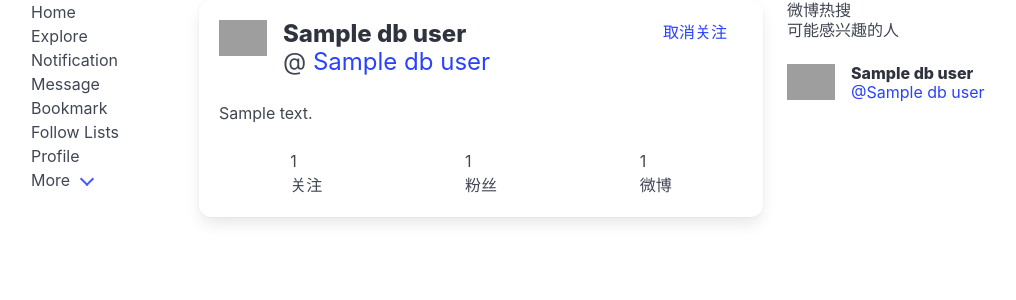
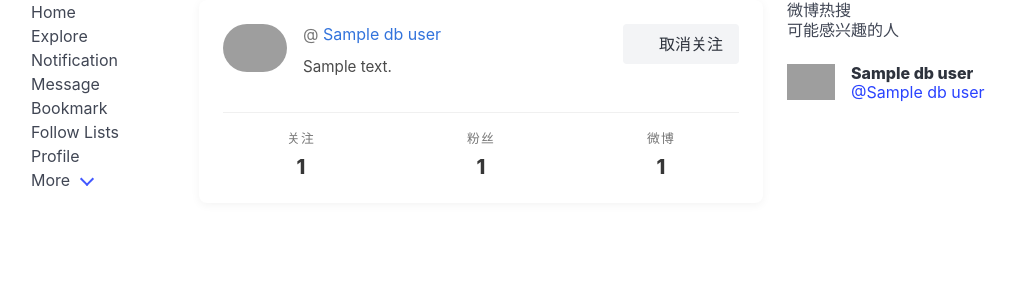
Before and after one commit to lixiang0/WeiboSpider, a Flask app: page /f in a window 1280 px wide. Shown: the part 80-380 px from the top of the page, without its empty margins (61-1077 px from the left). Run offline with Flask 3, Linux system fonts and the light colour scheme; the visitor is signed in with stand-in values (Sample User, id 1); a database or web service that is not in the repository returns one stand-in record (values such as "Sample title"); parts of the project's set-up code (start-up, migrations or seed data) failed here and were passed over; some libraries are stand-ins or nearby versions; grey boxes are pictures that could not be loaded.

Commit message:
优化关注页面的显示

```diff
--- a/flaskr/templates/blog/uitem.html
+++ b/flaskr/templates/blog/uitem.html
@@ -1,37 +1,150 @@
+<div class="user-profile-card">
+  <div class="card-content">
+    <div class="media">
+      <div class="media-left">
+        <figure class="image is-64x64">
+          <img src="/static/avatar/{{ user['_id'] }}.jpg" alt="{{ user['screen_name'] }} 的头像" class="is-rounded">
+        </figure>
+      </div>
 
+      <div class="media-content">
+        <!-- <h2 class="title is-4">{{ user['screen_name'] }}</h2> -->
+        <p class="subtitle is-6">@<a href='/u/{{ user['_id'] }}' class="user-profile-link"> {{ user['screen_name'] }} </a></p>
+        {% if user['description'] %}
+          <p class="user-description">{{ user['description'] }}</p>
+        {% endif %}
+      </div>
 
-<div class="box">
-    <div class="card-content">
-      <div class="media">
-        <div class="media-left">
-          <figure class="image is-48x48">
-            <img src="/static/avatar/{{ user['_id'] }}.jpg" alt="avatar image">
-          </figure>
+      <div class="media-right">
+        <button class="button follow-button {% if dicts['follow'] %}is-light{% else %}is-primary{% endif %}">
+          <span class="icon">
+            <i class="fas {% if dicts['follow'] %}fa-user-minus{% else %}fa-user-plus{% endif %}"></i>
+          </span>
+          <span>
+            {% if dicts['follow'] %}
+              <a href="/ufollow/{{ user['id'] }}">取消关注</a>
+            {% else %}
+              <a href="/follow/{{ user['id'] }}">关注</a>
+            {% endif %}
+          </span>
+        </button>
+      </div>
+    </div>
 
+    <footer class="profile-stats">
+      <div class="columns is-mobile has-text-centered">
+        <div class="column">
+          <p class="heading">关注</p>
+          <p class="title is-5">{{ user['follow_count'] }}</p>
         </div>
-
-        <div class="media-content">
-          <p class="title is-4">{{ user['screen_name'] }}</p>
-          <p class="subtitle is-4">@<a href='/u/{{ user['_id'] }} '> {{ user['screen_name'] }} </a></p>
-
+        <div class="column">
+          <p class="heading">粉丝</p>
+          <p class="title is-5">{{ user['followers_count'] }}</p>
         </div>
-        <div class="media-left">
-          <p class="is-rounded">{% if dicts['follow'] %}<a href="/ufollow/{{ user['id'] }}">取消关注</a>{% else %}<a href="/follow/{{ user['id'] }}">关注</a>{% endif %}</p>
+        <div class="column">
+          <p class="heading">微博</p>
+          <p class="title is-5">{{ user['statuses_count'] }}</p>
         </div>
       </div>
+    </footer>
+  </div>
+</div>
 
-      <div class="content">
-        {{ user['description'] }}
-        <br>
-        <!-- <time datetime="2016-1-1">11:09 PM - 1 Jan 2016</time> -->
-      </div>
+<style>
+  .user-profile-card {
+    background-color: white;
+    border-radius: 8px;
+    box-shadow: 0 2px 10px rgba(0, 0, 0, 0.05);
+    margin-bottom: 2rem;
+    overflow: hidden;
+    transition: all 0.3s ease;
+  }
 
+  .user-profile-card:hover {
+    box-shadow: 0 5px 15px rgba(0, 0, 0, 0.1);
+  }
 
-        <footer class="card-footer">
-          <p  class="card-footer-item">{{ user['follow_count'] }}<br>关注</p>
-          <p  class="card-footer-item">{{ user['followers_count'] }}<br>粉丝</p>
-          <p  class="card-footer-item">{{ user['statuses_count'] }}<br>微博</p>
-        </footer>
+  .user-profile-card .card-content {
+    padding: 1.5rem;
+  }
 
-    </div>
-  </div>
+  .user-profile-card .media {
+    align-items: flex-start;
+    margin-bottom: 1.5rem;
+  }
+
+  .user-profile-card .media-left {
+    margin-right: 1rem;
+  }
+
+  .user-profile-card .title {
+    margin-bottom: 0.5rem;
+    color: #363636;
+  }
+
+  .user-profile-card .subtitle {
+    color: #777;
+    margin-bottom: 0.75rem;
+  }
+
+  .user-profile-link {
+    color: #3273dc;
+    transition: color 0.2s ease;
+  }
+
+  .user-profile-link:hover {
+    color: #2366d1;
+    text-decoration: underline;
+  }
+
+  .user-description {
+    font-size: 0.95rem;
+    color: #4a4a4a;
+    margin-top: 0.5rem;
+    line-height: 1.5;
+  }
+
+  .follow-button {
+    border-radius: 4px;
+    transition: all 0.3s ease;
+  }
+
+  .follow-button a {
+    color: inherit;
+    text-decoration: none;
+  }
+
+  .profile-stats {
+    border-top: 1px solid #f0f0f0;
+    padding-top: 1rem;
+  }
+
+  .profile-stats .heading {
+    font-size: 0.8rem;
+    letter-spacing: 0.1em;
+    text-transform: uppercase;
+    color: #777;
+    margin-bottom: 0.5rem;
+  }
+
+  .profile-stats .title {
+    margin-bottom: 0;
+  }
+
+  @media screen and (max-width: 768px) {
+    .user-profile-card .media {
+      flex-direction: column;
+      align-items: center;
+      text-align: center;
+    }
+
+    .user-profile-card .media-left,
+    .user-profile-card .media-right {
+      margin: 0 0 1rem 0;
+    }
+
+    .user-profile-card .media-content {
+      margin-bottom: 1rem;
+    }
+  }
+</style>
```
